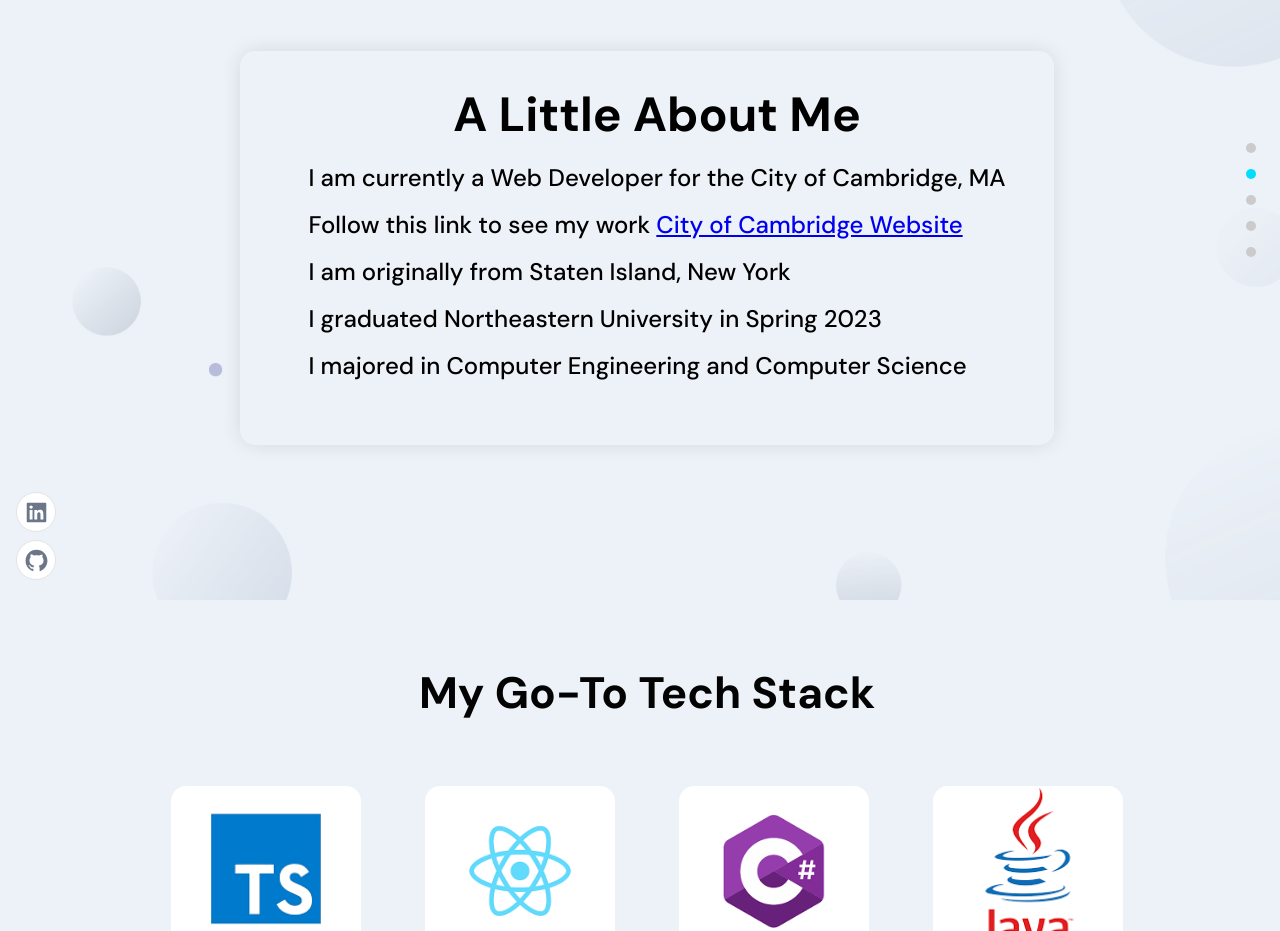
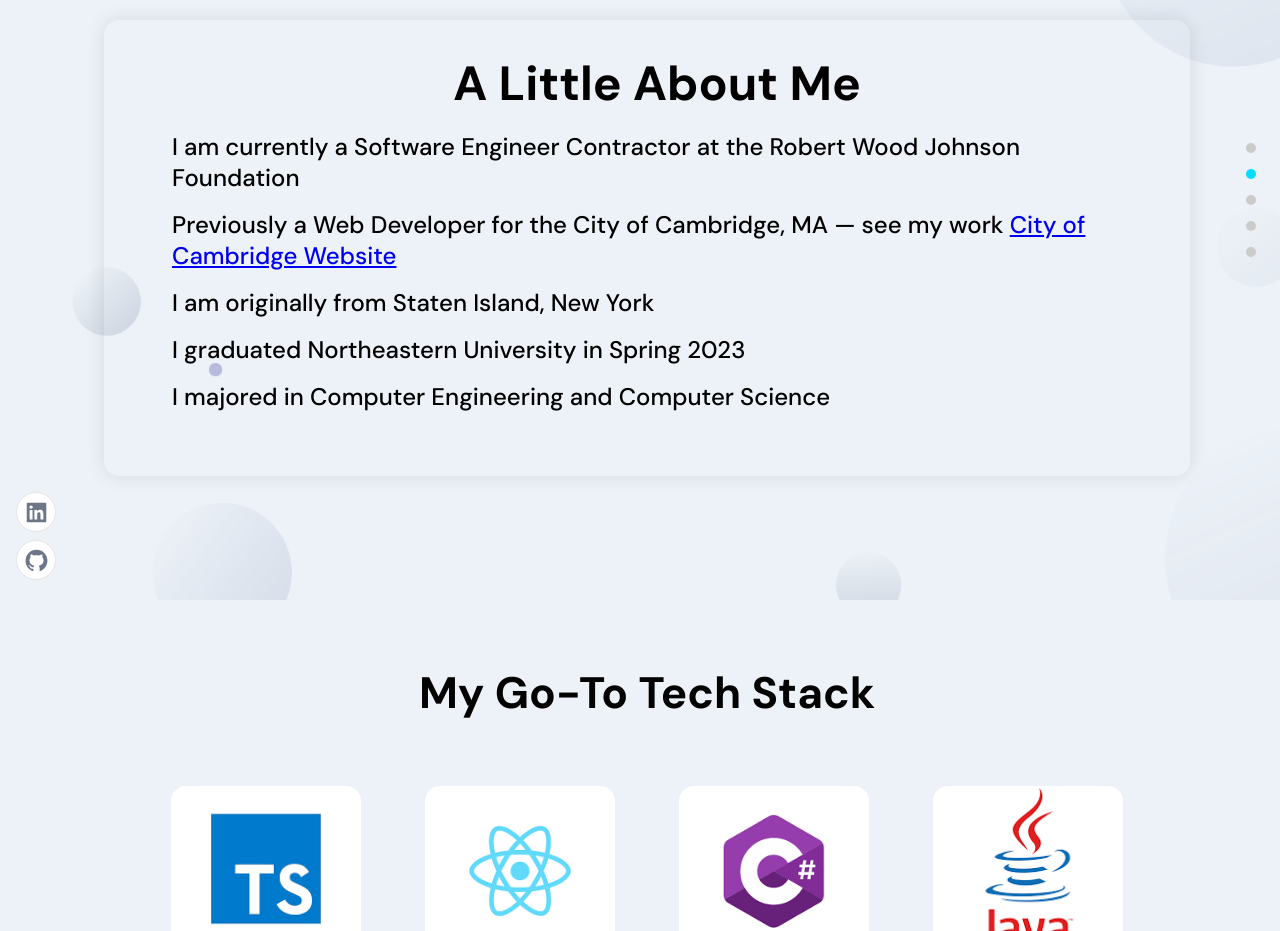
Before and after one commit to FrankPizz10/PortfolioWebsite, a React (Create React App) app: page / in a window 1280 px wide. Shown: the part 1000-1931 px from the top of the page. Built offline with nearby package versions, Linux system fonts and the light colour scheme; no server answers.

Commit message:
Update About section with current role (AI-assisted via Jarvis)

```diff
--- a/src/container/About/About.tsx
+++ b/src/container/About/About.tsx
@@ -18,8 +18,8 @@ const About = () => {
                             <div className="app__flex">
                                 <h2>A Little About Me</h2>
                             </div>
-                            <p>I am currently a Web Developer for the City of Cambridge, MA</p>
-                            <p>Follow this link to see my work <a href="https://www.cambridgema.gov" target="_blank" rel="noopener noreferrer">City of Cambridge Website</a></p>
+                            <p>I am currently a Software Engineer Contractor at the Robert Wood Johnson Foundation</p>
+                            <p>Previously a Web Developer for the City of Cambridge, MA — see my work <a href="https://www.cambridgema.gov" target="_blank" rel="noopener noreferrer">City of Cambridge Website</a></p>
                             <p>I am originally from Staten Island, New York</p>
                             <p>I graduated Northeastern University in Spring 2023</p>
                             <p>I majored in Computer Engineering and Computer Science</p>
```
